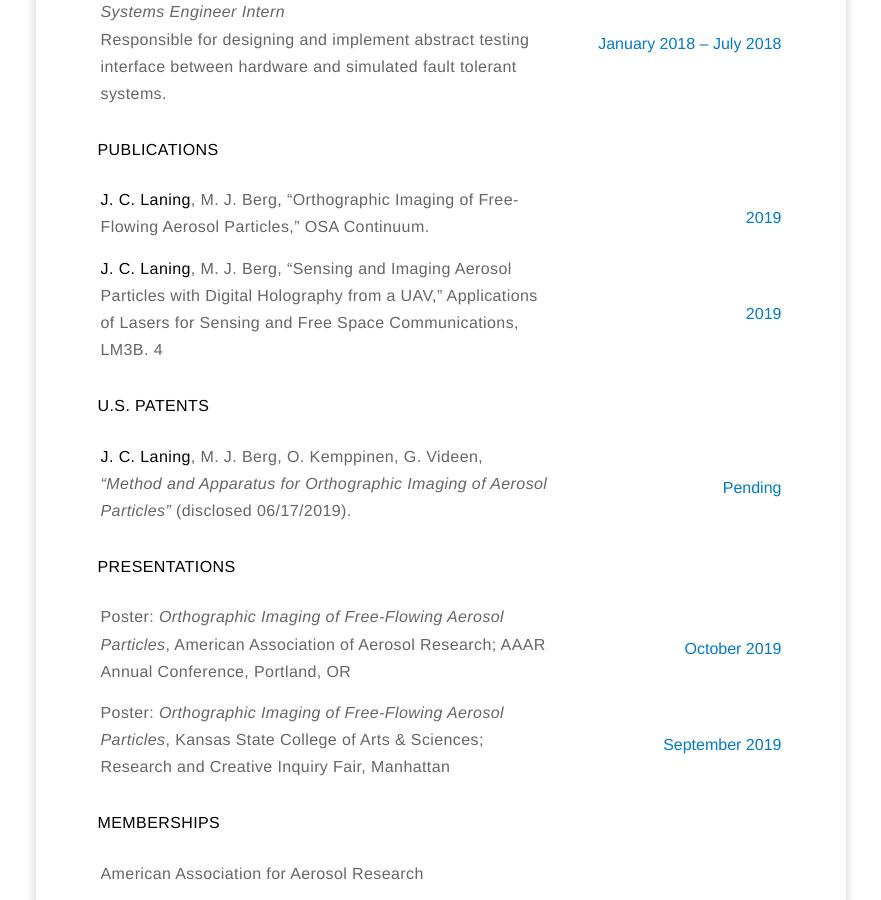
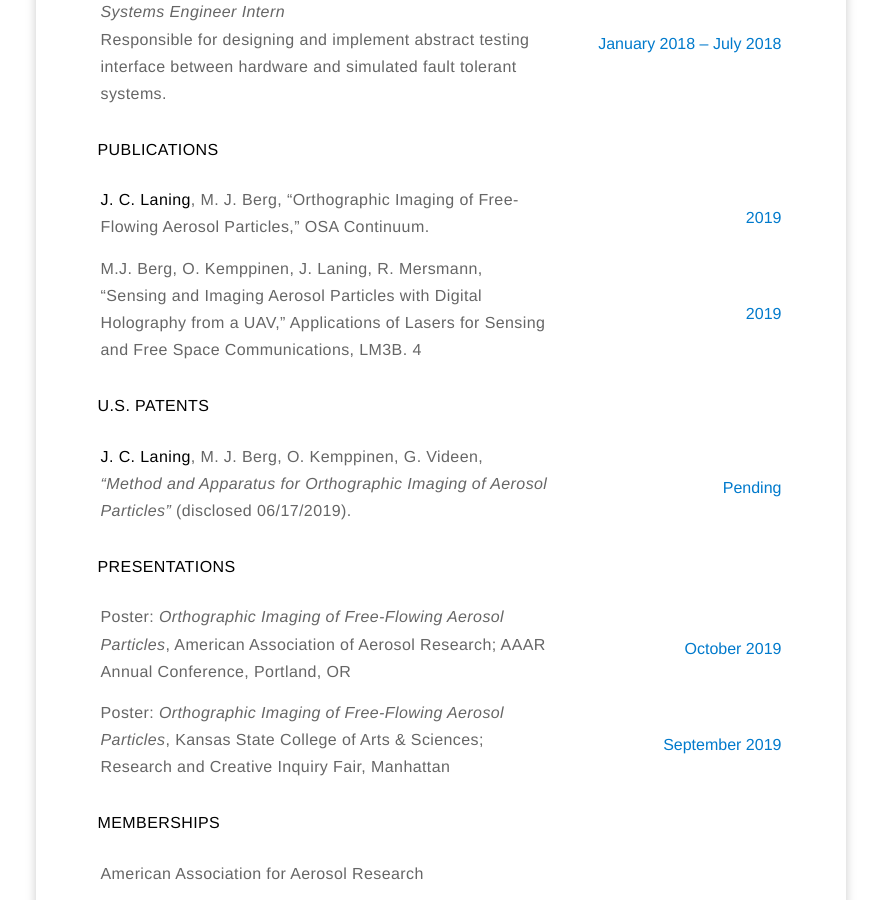
Before and after one commit to jamolnng/jamolnng.github.io, a Jekyll site: the page built from cv.html, in a window 1280 px wide and 900 px high, scrolled down 1217 px. Shown: the whole window, without its empty margins (199-1080 px from the left). Built offline with Jekyll 4.4.1, drawn with Linux system fonts in a browser that asks for light colours; nearby versions of some CDN libraries; library files that are not in the unit come from our copies.

Commit message:
Update cv.html

```diff
--- a/cv.html
+++ b/cv.html
@@ -98,7 +98,7 @@ title: CV
     <tr>
         <td>
             <p id="myp">
-                <strong>J. C. Laning</strong>, M. J. Berg, “Sensing and Imaging Aerosol Particles with Digital
+                M.J. Berg, O. Kemppinen, <strong></strong>J. Laning</strong>, R. Mersmann, “Sensing and Imaging Aerosol Particles with Digital
                 Holography from a UAV,” Applications of Lasers for Sensing and Free Space Communications, LM3B. 4
             </p>
         </td>
```
